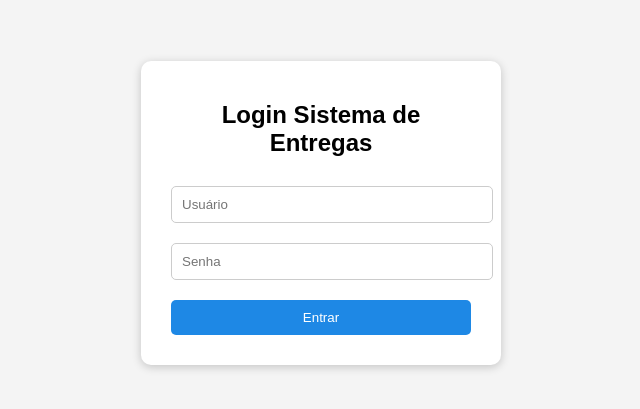
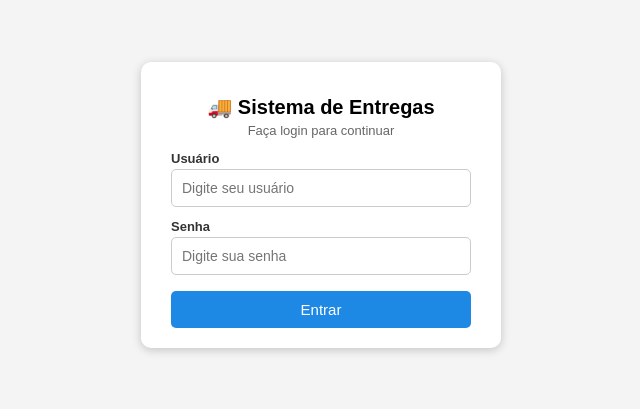
Before and after one commit to cabralduu/sistema-entregas, a website: page public/login.html in a window 1280 px wide. Shown: the part 195-604 px from the top of the page, without its empty margins (319-959 px from the left). Drawn offline with Linux system fonts and the light colour scheme.

Commit message:
adicionar acessibilidade

```diff
--- a/public/login.html
+++ b/public/login.html
@@ -1,19 +1,19 @@
 <!DOCTYPE html>
-<html>
+<html lang="pt-BR">
 <head>
   <meta charset="UTF-8">
-  <title>Login Sistema de Entregas</title>
+  <title>Login — Sistema de Entregas</title>
   <meta name="viewport" content="width=device-width, initial-scale=1.0">
   <style>
     body {
-      font-family: Arial;
+      font-family: Arial, sans-serif;
       background: #f4f4f4;
       display: flex;
       justify-content: center;
       align-items: center;
       height: 100vh;
+      margin: 0;
     }
-
     .login-box {
       background: white;
       padding: 20px 30px;
@@ -22,85 +22,126 @@
       width: 300px;
       text-align: center;
     }
-
+    label {
+      display: block;
+      text-align: left;
+      font-size: 13px;
+      font-weight: bold;
+      margin-top: 12px;
+      margin-bottom: 3px;
+      color: #333;
+    }
     input, button {
       width: 100%;
       padding: 10px;
-      margin: 10px 0;
       border-radius: 5px;
       border: 1px solid #ccc;
+      box-sizing: border-box;
+      font-size: 14px;
     }
-
+    input:focus {
+      outline: 2px solid #1e88e5;
+      border-color: #1e88e5;
+    }
     button {
       cursor: pointer;
       border: none;
       color: white;
       background-color: #1e88e5;
+      margin-top: 16px;
+      font-size: 15px;
+    }
+    button:hover { background-color: #1565c0; }
+    button:focus { outline: 2px solid #0d47a1; outline-offset: 2px; }
+    #mensagemErro {
+      color: #c62828;
+      font-size: 13px;
+      margin-top: 8px;
+      display: none;
     }
   </style>
 </head>
 <body>
 
-<div class="login-box">
-  <h2>Login Sistema de Entregas</h2>
+<main class="login-box" role="main">
+  <h1 style="font-size:20px; margin-bottom:4px;">🚚 Sistema de Entregas</h1>
+  <p style="color:#666; font-size:13px; margin-top:0;">Faça login para continuar</p>
 
-  <input type="text" id="usuario" placeholder="Usuário">
-  <input type="password" id="senha" placeholder="Senha">
+  <form onsubmit="event.preventDefault(); entrar();" aria-label="Formulário de login">
+    <label for="usuario">Usuário</label>
+    <input
+      type="text"
+      id="usuario"
+      name="usuario"
+      placeholder="Digite seu usuário"
+      autocomplete="username"
+      aria-required="true"
+      aria-label="Nome de usuário"
+    >
 
-  <button onclick="entrar()">Entrar</button>
-</div>
+    <label for="senha">Senha</label>
+    <input
+      type="password"
+      id="senha"
+      name="senha"
+      placeholder="Digite sua senha"
+      autocomplete="current-password"
+      aria-required="true"
+      aria-label="Senha"
+    >
+
+    <div id="mensagemErro" role="alert" aria-live="polite"></div>
+
+    <button type="submit" aria-label="Entrar no sistema">Entrar</button>
+  </form>
+</main>
 
 <script>
 async function entrar() {
   const usuario = document.getElementById("usuario").value.trim();
   const senha = document.getElementById("senha").value.trim();
+  const erro = document.getElementById("mensagemErro");
+
+  erro.style.display = "none";
 
   if (!usuario || !senha) {
-    alert("Preencha todos os campos!");
+    erro.textContent = "Preencha todos os campos!";
+    erro.style.display = "block";
     return;
   }
 
   try {
-    let endpoint = "/login-admin";
-    let body = { usuario, senha };
-
-    // Tenta primeiro login de admin
-    let res = await fetch(endpoint, {
+    let res = await fetch("/login-admin", {
       method: "POST",
       headers: { "Content-Type": "application/json" },
-      body: JSON.stringify(body)
+      body: JSON.stringify({ usuario, senha })
     });
 
     if (res.ok) {
-      // Login de admin bem-sucedido
       localStorage.setItem("admin", "true");
       window.location.href = "admin.html";
       return;
     }
 
-    // Se não for admin, tenta como motorista
-    endpoint = "/login";
-    body = { nome: usuario, senha };
-
-    res = await fetch(endpoint, {
+    res = await fetch("/login", {
       method: "POST",
       headers: { "Content-Type": "application/json" },
-      body: JSON.stringify(body)
+      body: JSON.stringify({ nome: usuario, senha })
     });
 
     const data = await res.json();
 
     if (res.ok) {
-      // Login motorista bem-sucedido
       localStorage.setItem("motorista", data.nome);
       window.location.href = "index.html";
     } else {
-      alert(data.erro || "Usuário ou senha inválidos");
+      erro.textContent = data.erro || "Usuário ou senha inválidos";
+      erro.style.display = "block";
     }
 
   } catch (err) {
-    console.error(err);
-    alert("Erro ao tentar logar");
+    erro.textContent = "Erro ao conectar com o servidor";
+    erro.style.display = "block";
   }
 }
 </script>
--- a/server.js
+++ b/server.js
@@ -8,7 +8,9 @@ app.use(express.static("public"));
 // ============================================================
 // BANCO DE DADOS — com WAL mode e índices para performance
 // ============================================================
-const db = new sqlite3.Database("./database.db");
+// Em modo teste usa banco em memória (não depende de arquivo)
+const dbPath = process.env.NODE_ENV === "test" ? ":memory:" : "./database.db";
+const db = new sqlite3.Database(dbPath);
 
 db.run("PRAGMA journal_mode=WAL");
 db.run("PRAGMA cache_size=10000");
```
Also changed, not shown: public/admin.html (+20 -18 lines), public/index.html (+5 -4 lines), public/motorista.html (+8 -3 lines), README.md (added), 1 other file.
